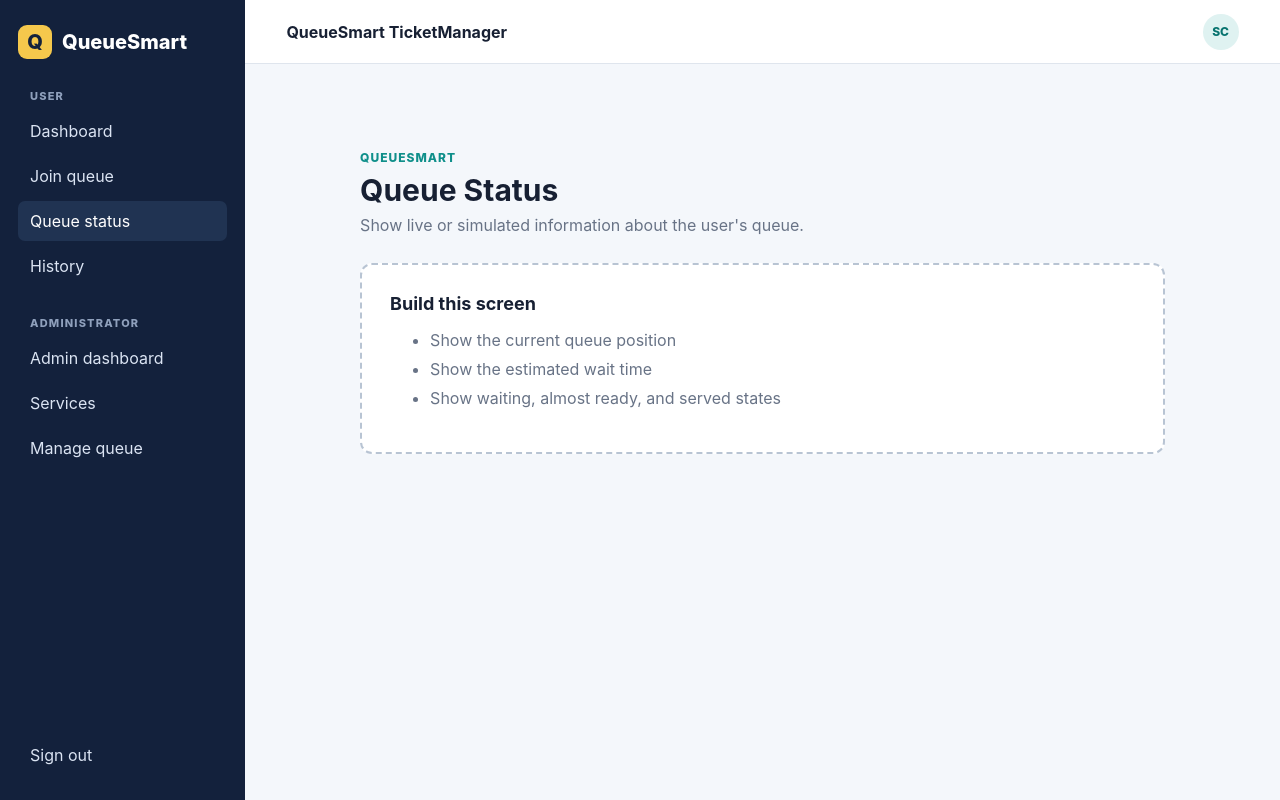
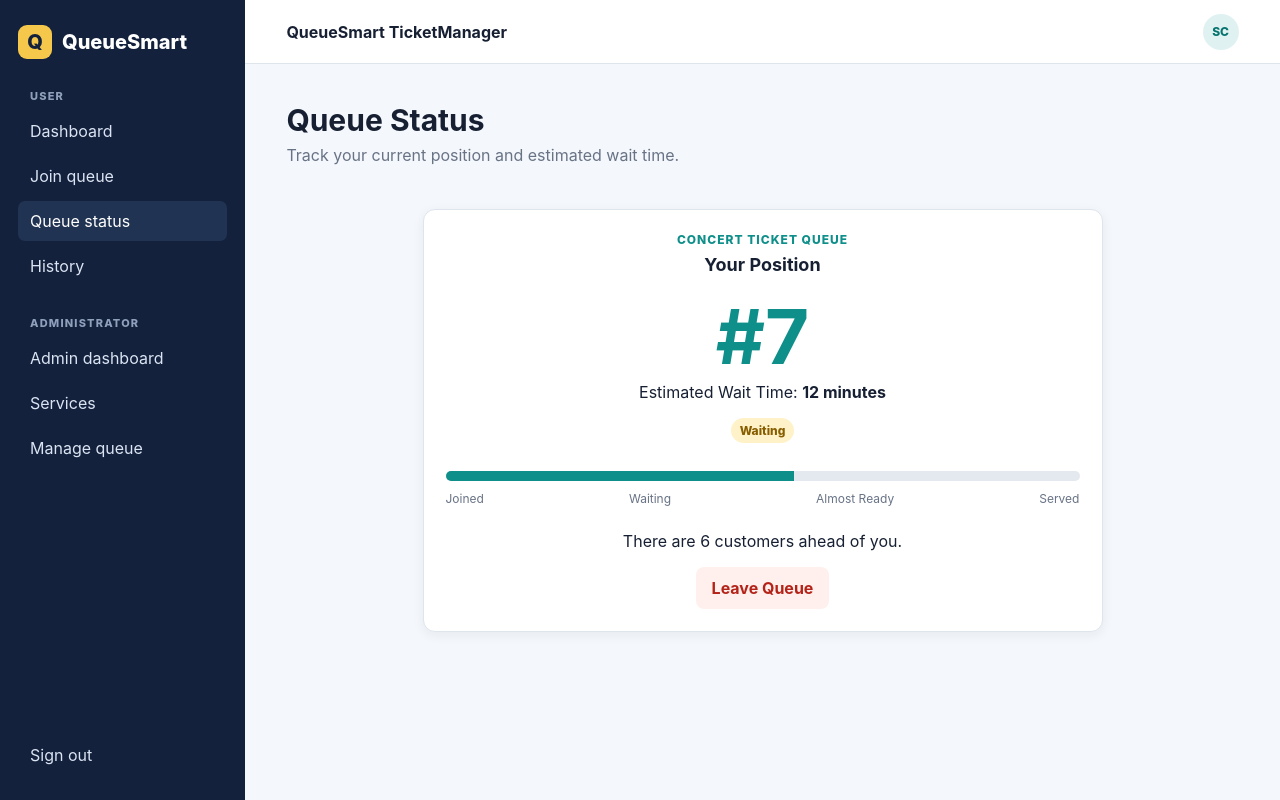
Before and after one commit to saniyacole5/queuesmart-ticketmaster, a React app in the folder frontend/: page /status in a window 1280 px wide. Built offline with nearby package versions, Linux system fonts and the light colour scheme; the HTML template or start-up script is replaced by a standard one.

Commit message:
Implement queue status screen

```diff
--- a/frontend/src/data/mockData.js
+++ b/frontend/src/data/mockData.js
@@ -9,3 +9,11 @@ export const notifications = [];
 
 // TODO: Add temporary queue-history objects.
 export const queueHistory = [];
+
+// Temporary data forthe Queue Status screen.
+export const currentQueue = {
+    serviceName: "Concert Ticket Queue",
+    position: 7,
+    estimatedWait: 12,
+    status: "Waiting",
+};
--- a/frontend/src/pages/QueueStatusPage.jsx
+++ b/frontend/src/pages/QueueStatusPage.jsx
@@ -1,15 +1,50 @@
-import ScreenTemplate from "../components/ScreenTemplate";
+import PageHeader from "../components/PageHeader";
+import StatusBadge from "../components/StatusBadge";
+import { currentQueue } from "../data/mockData";
 
 export default function QueueStatusPage() {
   return (
-    <ScreenTemplate
-      title="Queue Status"
-      description="Show live or simulated information about the user's queue."
-      requirements={[
-        "Show the current queue position",
-        "Show the estimated wait time",
-        "Show waiting, almost ready, and served states",
-      ]}
-    />
+    <>
+      <PageHeader
+        title="Queue Status"
+        description="Track your current position and estimated wait time."
+        />
+
+        <section className="status-card">
+          <p className="eyebrow">{currentQueue.serviceName}</p>
+
+          <h2>Your Position</h2>
+
+          <strong className="position">
+            #{currentQueue.position}
+          </strong>
+
+          <p>
+            Estimated Wait Time:{" "}
+            <strong>{currentQueue.estimatedWait} minutes</strong>
+          </p>
+
+          <StatusBadge>{currentQueue.status}</StatusBadge>
+
+          <div className="progress">
+            <span></span>
+          </div>
+
+          <div className="step-row">
+            <span>Joined</span>
+            <span>Waiting</span>
+            <span>Almost Ready</span>
+            <span>Served</span>
+          </div>
+
+          <p>
+            There are {currentQueue.position - 1} customers ahead of you.
+          </p>
+
+          <button className="danger" type="button">
+            Leave Queue
+          </button>
+        </section>
+    </>
   );
 }
```
